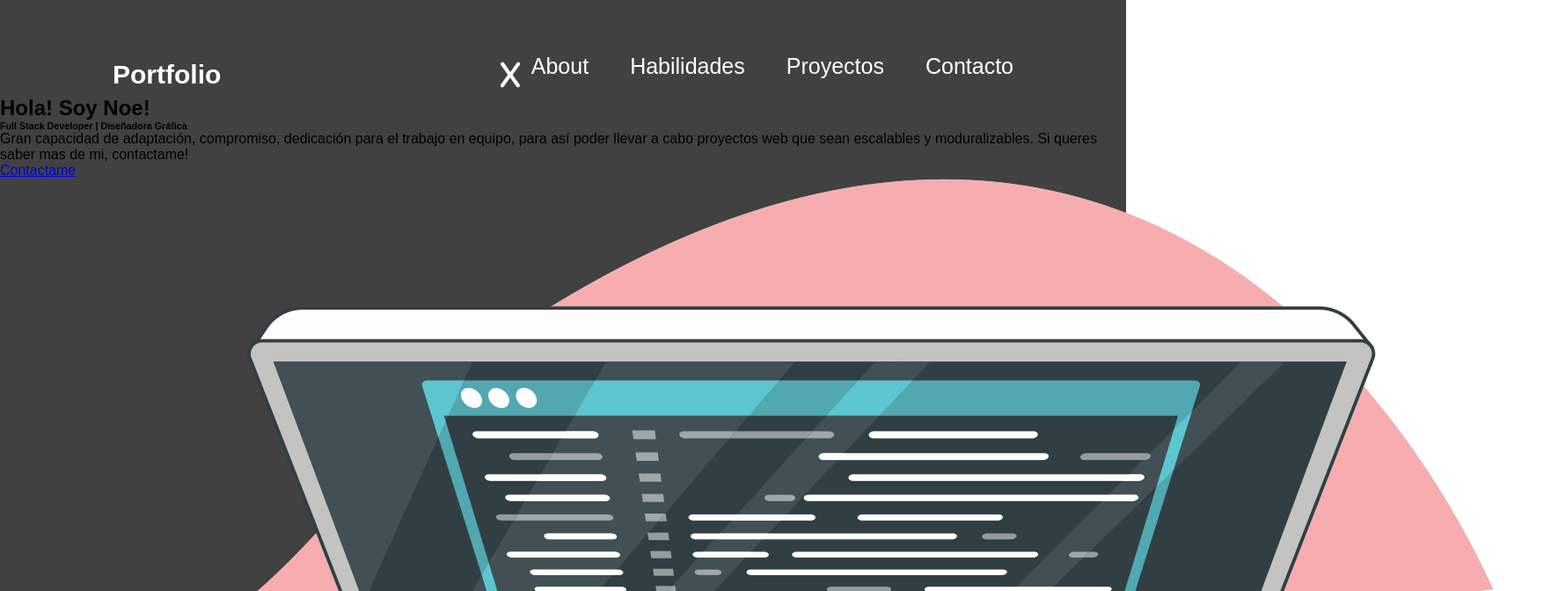
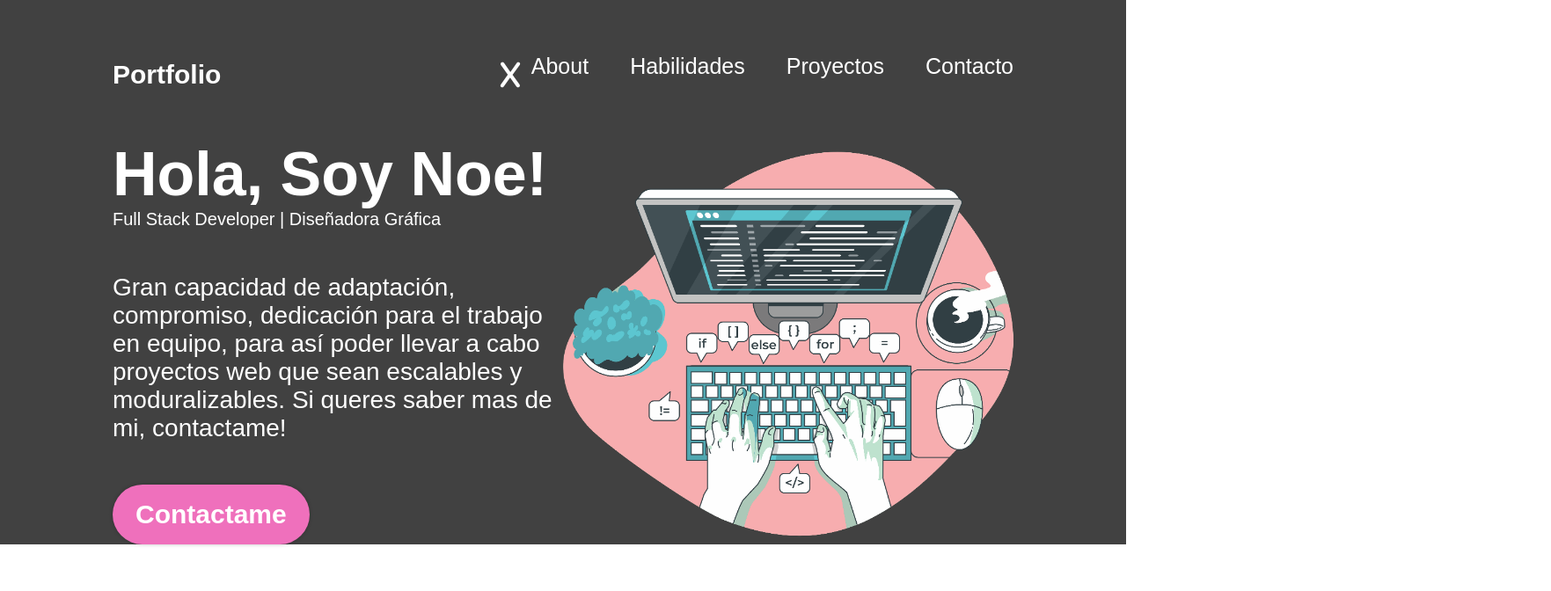
Before and after one commit to Noeingala/portfolio-react, a React (Vite) app: page / in a window 1280 px wide. Shown: the top 672 px of the page at 88% size, 1763 px wide, since content can reach past the window. Built offline with nearby package versions, Linux system fonts and the light colour scheme.

Commit message:
seccion presentacion terminada

```diff
--- a/src/components/Presentacion/Presentacion.jsx
+++ b/src/components/Presentacion/Presentacion.jsx
@@ -1,19 +1,20 @@
 import React from 'react';
 import  {getImageUrl}  from '../../utils';
+import style from '../Presentacion/Presentacion.module.css'
 
 export default function Presentacion() {
   return (
-    <section>
-        <div>
-            <h1>Hola! Soy Noe!</h1>
-            <h6>Full Stack Developer | Diseñadora Gráfica</h6>
-            <p>Gran capacidad de adaptación, compromiso, dedicación para el trabajo en equipo,
+    <section className={style.container}>
+        <div className={style.content}>
+            <h1 className={style.title}>Hola, Soy Noe!</h1>
+            <h6 className={style.subtitle}>Full Stack Developer | Diseñadora Gráfica</h6>
+            <p className={style.description}>Gran capacidad de adaptación, compromiso, dedicación para el trabajo en equipo,
                 para así poder llevar a cabo proyectos web que sean escalables y moduralizables.
                 Si queres saber mas de mi, contactame!
             </p>
-            <a href="mailto:ingalanoelia@gmailcom">Contactame</a>
+            <a href="mailto:ingalanoelia@gmailcom" className={style.contactBtn}>Contactame</a>
         </div>
-        <img src={getImageUrl('Presentacion/Noe.png')} alt="imagen" />
+        <img src={getImageUrl('Presentacion/Noe.png')} alt="imagen" className={style.presentacionImg}/>
     </section>
   )
 }
--- a/src/components/Presentacion/Presentacion.module.css
+++ b/src/components/Presentacion/Presentacion.module.css
@@ -0,0 +1,78 @@
+@import '../../vars.css';
+
+.container{
+    position: relative;
+    display: flex;
+    align-items: center;
+    justify-content: space-between;
+    margin-top: 49px;
+    z-index: 1;
+    margin-left: 10%;
+    margin-right: 10%;
+}
+
+.content{
+    display: flex;
+    flex-direction: column;
+    align-items: flex-start;
+    color: var(--color-text);
+    z-index: 1;
+}
+
+.title{
+    font-size: 70px;
+    font-weight: 700;
+
+}
+.subtitle{
+    font-size: 20px;
+    font-weight: 200;
+    margin-bottom: 50px;
+}
+
+.description{
+    font-size: 28px;
+    margin-bottom: 48px;
+}
+
+.contactBtn{
+    text-decoration: none;
+    background-color: var(--color-primary);
+    color: var(--color-text);
+    border-radius: 100px;
+    font-size: 30px;
+    font-weight: 600;
+    padding: 17px 26px;
+    box-shadow: 0 0 4px 0 rgba(0, 0, 0, 0.25)
+}
+
+.presentacionImg{
+    width: 50%;
+    z-index: 1;
+
+    animation-name: floating;
+    animation-duration: 3s;
+    animation-iteration-count: infinite;
+    animation-timing-function: ease-in-out;
+}
+
+@keyframes floating{
+    0%{
+        transform: translate(0, 0px);
+    }
+    50%{
+        transform: translate(0, 10px);
+    }
+    100%{
+        transform: translate(0, -0px);
+    }
+}
+
+@media screen and (max-width: 830px){
+    .container{
+        flex-direction: column-reverse;
+    }
+    .content{
+        align-items: center;
+    }
+}
```
